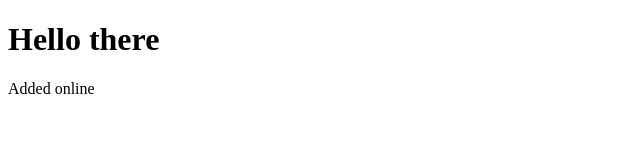
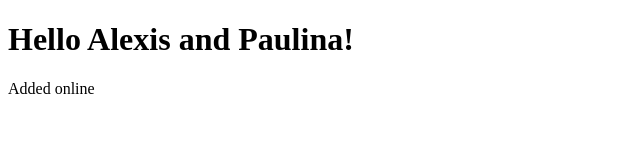
Before and after one commit to Alexpezz/gitDemo, a plain HTML site: page index.html in a window 1280 px wide. Shown: the whole page, without its empty margins (0-640 px from the left). Drawn offline with Linux system fonts and the light colour scheme.

Commit message:
Update index.html

```diff
--- a/index.html
+++ b/index.html
@@ -7,7 +7,7 @@
     <title>Document</title>
 </head>
 <body>
-    <h1>Hello there</h1>
+    <h1>Hello Alexis and Paulina!</h1>
     <p>Added online</p>
 
 </body>
```
